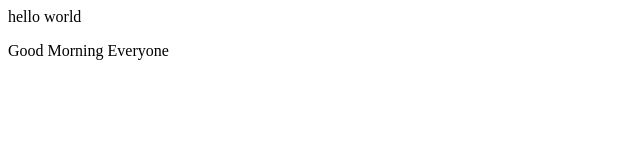
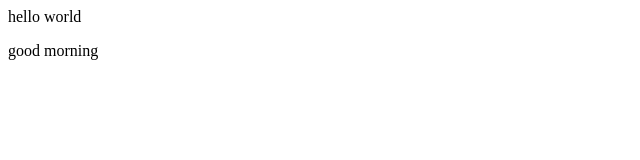
Before and after one commit to hemlatabinwal888/Samarth-Binwal, a plain HTML site: page index.html in a window 1280 px wide. Shown: the full height of the page, 0-640 px from the left. Drawn offline with Linux system fonts and the light colour scheme.

Commit message:
to add gm

```diff
--- a/index.html
+++ b/index.html
@@ -1,2 +1,2 @@
  <p>hello world</p>
- <p>Good Morning Everyone</p>
+<p>good morning</p>
```
